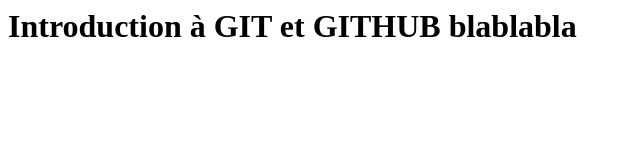
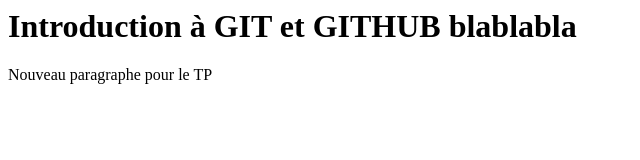
Before and after one commit to Michijoe/web1, a plain HTML site: page index.html in a window 1280 px wide. Shown: the whole page, without its empty margins (0-640 px from the left). Drawn offline with Linux system fonts and the light colour scheme.

Commit message:
Ajout paragraphe

```diff
--- a/index.html
+++ b/index.html
@@ -4,5 +4,6 @@
 </head>
 <body>
 	<h1>Introduction à GIT et GITHUB blablabla</h1>
+	<p>Nouveau paragraphe pour le TP</p>
 </body>
 </html>
```
